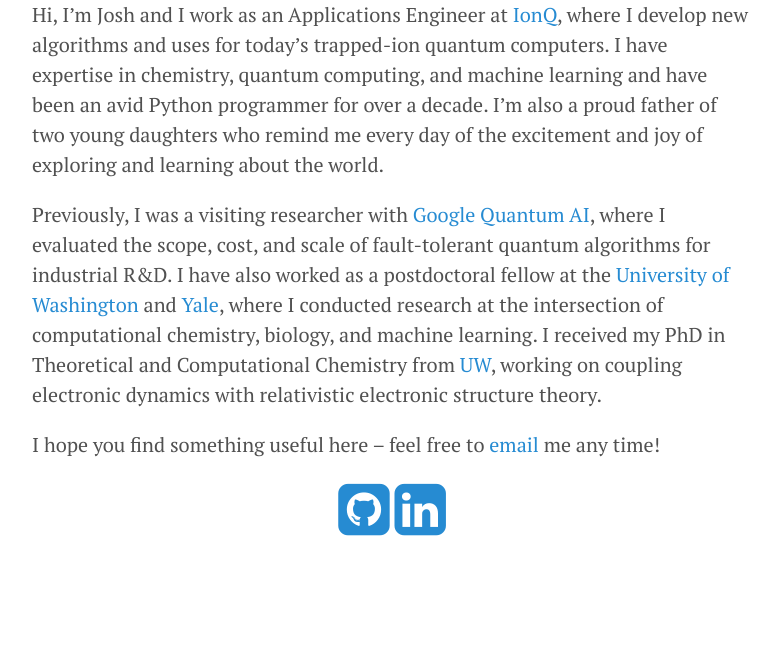
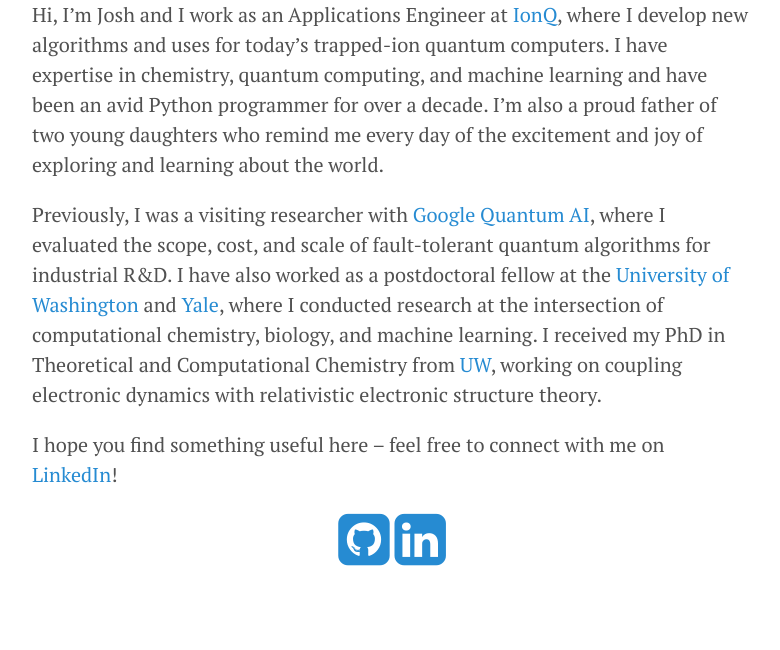
Before and after one commit to jjgoings/jjgoings.github.io, a Jekyll site: the page built from index.md, in a window 1280 px wide. Shown: the part 512-1162 px from the top of the page, without its empty margins (248-1028 px from the left). Built offline with Jekyll 4.4.1, drawn with Linux system fonts in a browser that asks for light colours; nearby versions of some CDN libraries; before the commit the page ends 1132 px from its top, so only the background shows below that.

Commit message:
Fix broken homepage contact links (#45)

```diff
--- a/index.md
+++ b/index.md
@@ -43,13 +43,11 @@
 
 <p>Previously, I was a visiting researcher with <a href="https://quantumai.google/">Google Quantum AI</a>, where I evaluated the scope, cost, and scale of fault-tolerant quantum algorithms for industrial R&D. I have also worked as a postdoctoral fellow at the <a href="https://escience.washington.edu/people/13620/">University of Washington</a> and <a href="http://hammes-schiffer-group.org/">Yale</a>, where I conducted research at the intersection of computational chemistry, biology, and machine learning. I received my PhD in Theoretical and Computational Chemistry from <a href="http://uwligroup.org/">UW</a>, working on coupling electronic dynamics with relativistic electronic structure theory.</p>
 
-<p>I hope you find something useful here -- feel free to [email]({{ site.data.social-media.email.href }}{{ site.data.social-media.email.id }}) me any time!</p>
+<p>I hope you find something useful here -- feel free to connect with me on [LinkedIn]({{ site.data.social-media.linkedin.href }}{{ site.data.social-media.linkedin.id }})!</p>
 
 <center>
-<a href="{{ site.data.social-media.email.href }}{{ site.data.social-media.email.id }}" title="{{ site.data.social-media.email.title }}"><i class="fa {{ site.data.social-media.email.fa-icon }} fa-3x"></i></a>
 <a href="{{ site.data.social-media.github.href }}{{ site.data.social-media.github.id }}" title="{{ site.data.social-media.github.title }}"><i class="fa {{ site.data.social-media.github.fa-icon }} fa-3x"></i></a>
 <a href="{{ site.data.social-media.linkedin.href }}{{ site.data.social-media.linkedin.id }}" title="{{ site.data.social-media.linkedin.title }}"><i class="fa {{ site.data.social-media.linkedin.fa-icon }} fa-3x"></i></a>
-<a href="{{ site.data.social-media.stackexchange.href }}{{ site.data.social-media.stackexchange.id }}" title="{{ site.data.social-media.stackexchange.title }}"><i class="fa {{ site.data.social-media.stackexchange.fa-icon }} fa-3x"></i></a>
 </center>
 
 <!--
```
